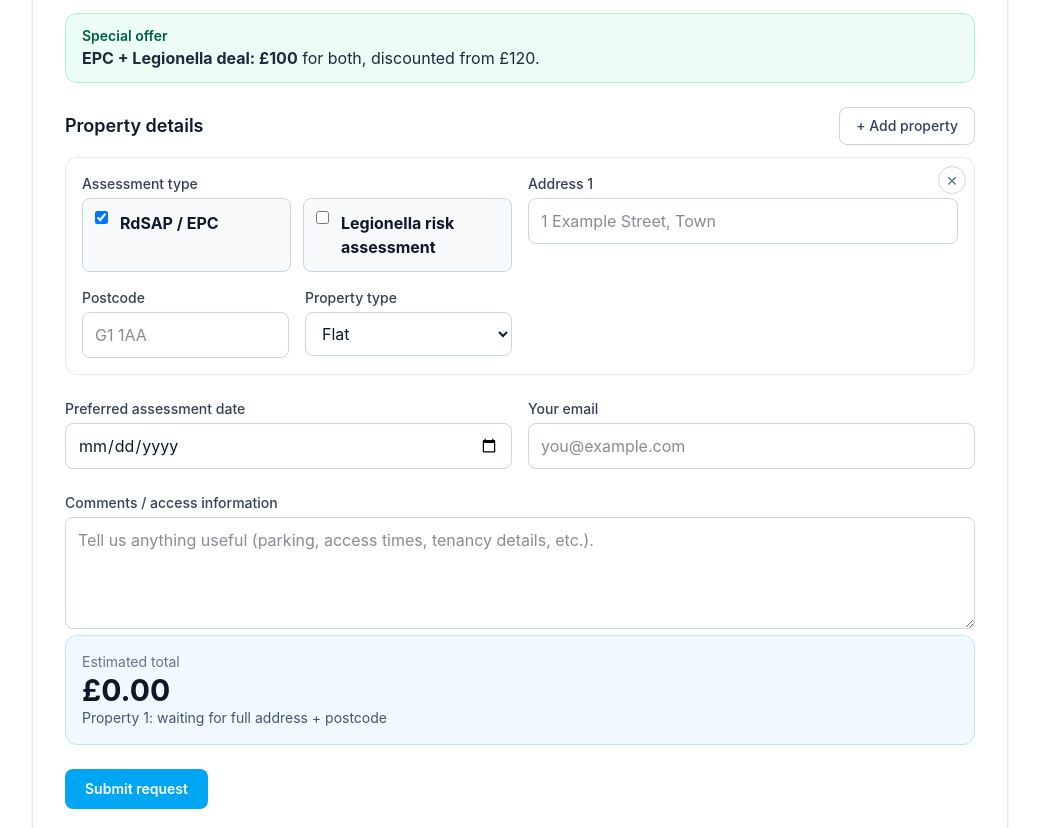
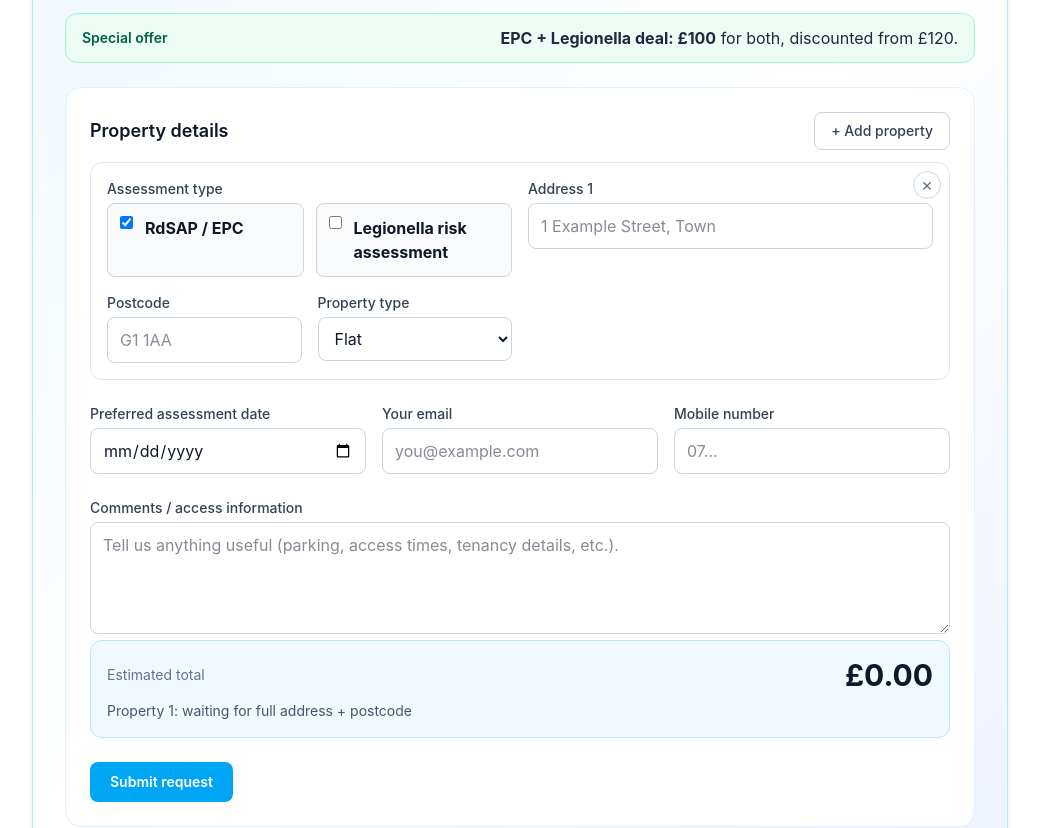
Before and after one commit to jayC02/Astro-Website, an Astro site: page / in a window 1280 px wide. Shown: the part 569-1397 px from the top of the page, without its empty margins (120-1159 px from the left). Built offline with nearby package versions, Linux system fonts and the light colour scheme; Astro itself is replaced by a stand-in of ours.

Commit message:
Add phone fields and desktop-only quote form polish

```diff
--- a/src/pages/index.astro
+++ b/src/pages/index.astro
@@ -20,7 +20,7 @@ import Layout from '../layouts/Layout.astro';
 
   <section id="quote" class="pb-16">
     <div class="container-pro">
-      <div class="quote-card">
+      <div class="quote-card quote-card--primary">
         <h2 class="text-2xl md:text-3xl font-bold text-slate-900">Live quote request</h2>
         <p class="mt-2 text-slate-600">Complete the property details below to generate your live quote.</p>
         <div class="deal-banner mt-4">
@@ -28,7 +28,7 @@ import Layout from '../layouts/Layout.astro';
           <p class="text-slate-800"><strong>EPC + Legionella deal: £100</strong> for both, discounted from £120.</p>
         </div>
 
-        <form id="quoteForm" class="mt-6 space-y-6">
+        <form id="quoteForm" class="quote-form mt-6 space-y-6">
           <div>
             <div class="flex items-center justify-between gap-4 mb-3">
               <h3 class="text-lg font-semibold text-slate-900">Property details</h3>
@@ -38,7 +38,7 @@ import Layout from '../layouts/Layout.astro';
             <div id="properties" class="space-y-4"></div>
           </div>
 
-          <div class="grid md:grid-cols-2 gap-4">
+          <div class="grid md:grid-cols-3 gap-4">
             <label>
               <span class="form-label">Preferred assessment date</span>
               <input class="input" type="date" id="requiredDate" name="requiredDate" required />
@@ -46,6 +46,10 @@ import Layout from '../layouts/Layout.astro';
             <label>
               <span class="form-label">Your email</span>
               <input class="input" type="email" id="customerEmail" name="customerEmail" required placeholder="you@example.com" />
+            </label>
+            <label>
+              <span class="form-label">Mobile number</span>
+              <input class="input" type="tel" id="customerPhone" name="customerPhone" required placeholder="07..." />
             </label>
           </div>
 
@@ -113,7 +117,7 @@ import Layout from '../layouts/Layout.astro';
         </p>
 
         <form id="contactForm" class="mt-6 space-y-4">
-          <div class="grid md:grid-cols-2 gap-4">
+          <div class="grid md:grid-cols-3 gap-4">
             <label>
               <span class="form-label">Your name</span>
               <input class="input" type="text" id="contactName" name="contactName" required placeholder="Jane Smith" />
@@ -121,6 +125,10 @@ import Layout from '../layouts/Layout.astro';
             <label>
               <span class="form-label">Your email</span>
               <input class="input" type="email" id="contactEmail" name="contactEmail" required placeholder="you@example.com" />
+            </label>
+            <label>
+              <span class="form-label">Mobile number</span>
+              <input class="input" type="tel" id="contactPhone" name="contactPhone" required placeholder="07..." />
             </label>
           </div>
 
@@ -336,6 +344,7 @@ import Layout from '../layouts/Layout.astro';
       const body = [
         `Required date: ${data.requiredDate}`,
         `Customer email: ${data.customerEmail}`,
+        `Customer mobile: ${data.customerPhone}`,
         `Estimated quote: ${total}`,
         '',
         'Properties:',
@@ -386,6 +395,7 @@ import Layout from '../layouts/Layout.astro';
       const body = [
         `Name: ${data.contactName}`,
         `Email: ${data.contactEmail}`,
+        `Mobile: ${data.contactPhone}`,
         '',
         'Message:',
         `${data.contactMessage}`,
--- a/src/styles/global.css
+++ b/src/styles/global.css
@@ -103,3 +103,21 @@
     @apply inline-flex items-center justify-center rounded-lg border border-slate-300 bg-white px-4 py-2 text-sm font-medium text-slate-700 transition hover:bg-slate-100;
   }
 }
+
+@media (min-width: 768px) {
+  .quote-card--primary {
+    @apply border-sky-200 bg-gradient-to-br from-sky-50 via-white to-indigo-50 shadow-md;
+  }
+
+  .quote-card--primary .quote-form {
+    @apply rounded-2xl border border-sky-100 bg-white p-6;
+  }
+
+  .quote-card--primary .deal-banner {
+    @apply flex items-center justify-between gap-4;
+  }
+
+  .quote-card--primary .quote-summary {
+    @apply grid grid-cols-[1fr_auto] items-center gap-2;
+  }
+}
```
